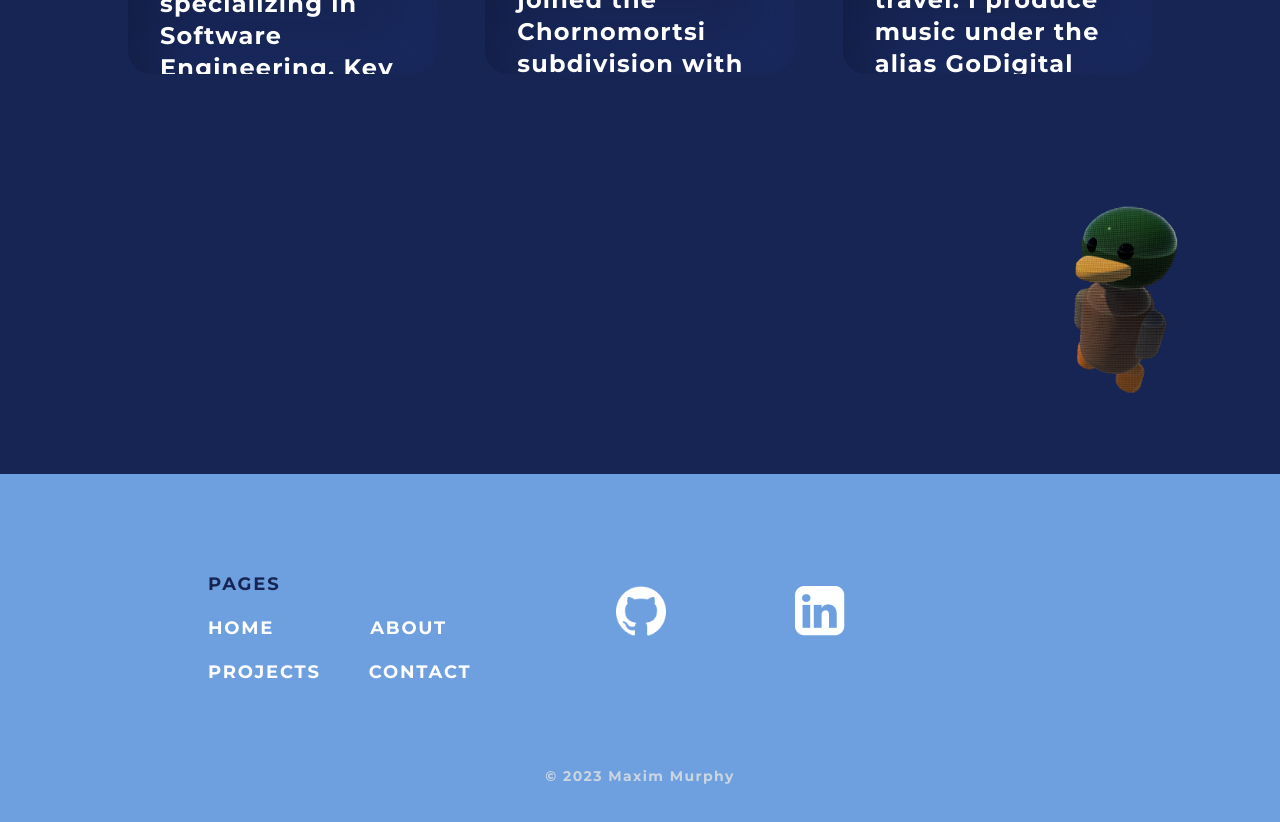
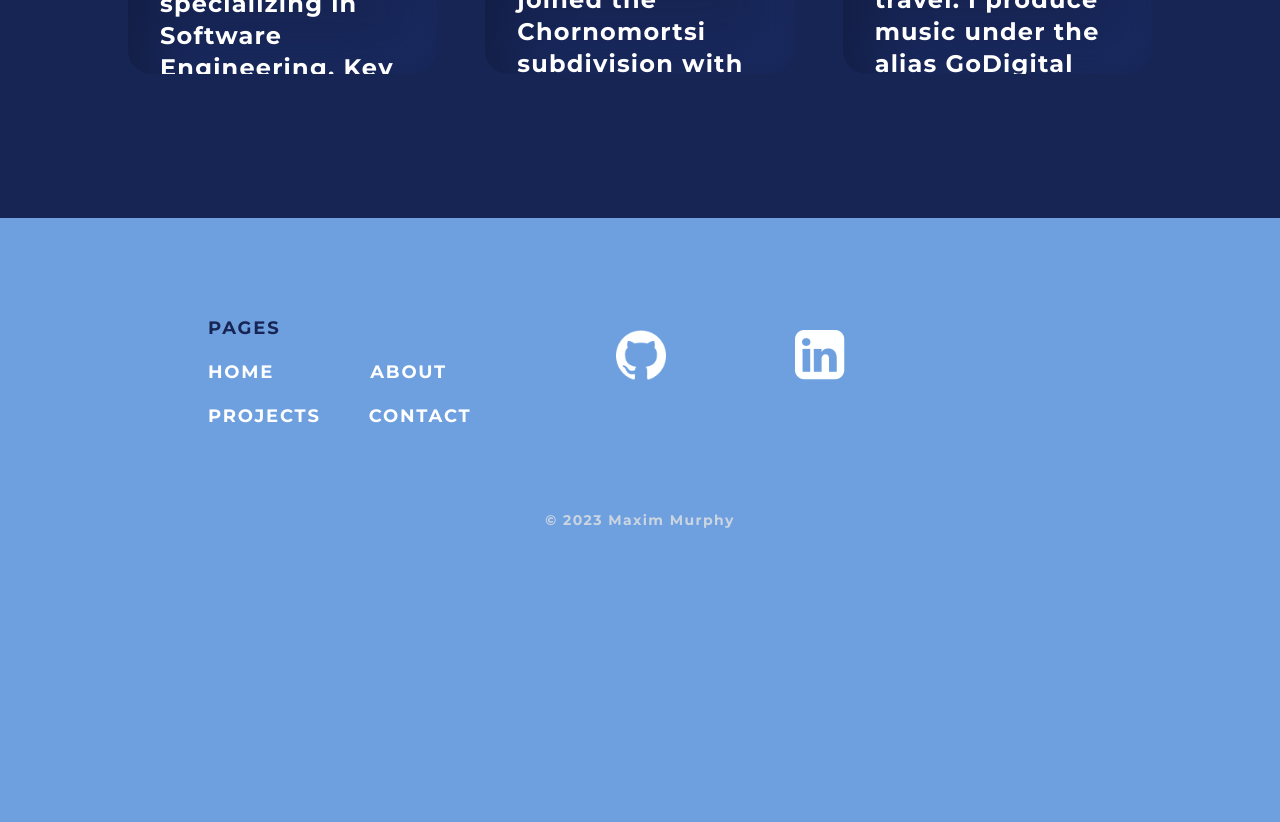
Before and after one commit to MaximMurphy/portfolio-site, a Next.js app: page /about in a window 1280 px wide. Shown: the part 1020-1842 px from the top of the page. After the commit the page ends 1630 px from the top, so only its background shows below. Built offline with nearby package versions, Linux system fonts and the light colour scheme; some icons are missing.

Commit message:
remove about page animation

```diff
--- a/src/components/Skills.jsx
+++ b/src/components/Skills.jsx
@@ -30,7 +30,7 @@ export default function Skills() {
             <Icon icon="simple-icons:css3" />
           </div>
           <div className="flex flex-row gap-4 justify-center lg:justify-normal">
-            <p>TailwindCSS</p>
+            <p>Tailwind</p>
             <Icon icon="simple-icons:tailwindcss" />
           </div>
         </div>
--- a/src/pages/about.jsx
+++ b/src/pages/about.jsx
@@ -3,7 +3,7 @@ import Link from "next/link";
 
 export default function about() {
   return (
-    <section className="bg-blue-950 w-full flex flex-col text-white text-lg lg:text-2xl font-bold tracking-wider px-12 lg:px-32 pt-12 gap-12 -mt-96">
+    <section className="bg-blue-950 w-full flex flex-col text-white text-lg lg:text-2xl font-bold tracking-wider px-12 lg:px-32 pt-12 pb-36 gap-12 -mt-96">
       <h1 className="text-5xl lg:text-9xl font-bold text-center lg:text-end mt-96 lg:pb-8">
         About Me
       </h1>
@@ -65,15 +65,6 @@ export default function about() {
           </p>
         </div>
       </section>
-      <div className="flex flex-col justify-center items-center p-20">
-        <Image
-          src="/about/earl.png"
-          alt="A 3D rendered duck"
-          width={500}
-          height={500}
-          className="h-36 w-36 lg:w-48 lg:h-48 animate-sideToSide2 lg:animate-sideToSide"
-        />
-      </div>
     </section>
   );
 }
--- a/src/pages/index.jsx
+++ b/src/pages/index.jsx
@@ -1,6 +1,5 @@
 import LegoModel from "@/components/LegoModel";
 import Skills from "@/components/Skills";
-import Image from "next/image";
 
 export default function Home() {
   return (
```
